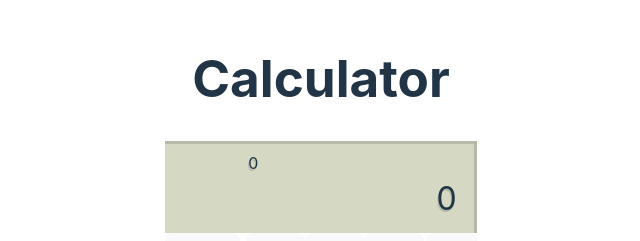
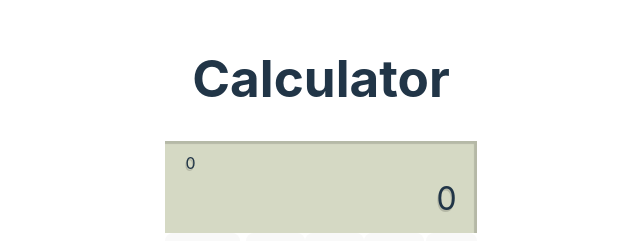
Before and after one commit to AshCaiH/cn_w5_react-calculator, a React (Vite) app: page / in a window 1280 px wide. Shown: the part 193-434 px from the top of the page, without its empty margins (319-959 px from the left). Built offline with nearby package versions, Linux system fonts and the light colour scheme.

Commit message:
Changed display text alignment

```diff
--- a/src/App.css
+++ b/src/App.css
@@ -54,6 +54,14 @@
   filter: drop-shadow(-1px 2px 0.5px rgba(0,0,0,0.15))
 }
 
+.working {
+  text-align: left;
+}
+
+.calcType {
+  text-align: right;
+}
+
 .displayRow.bottom {
   text-align: right;
   font-size:24pt;
```
